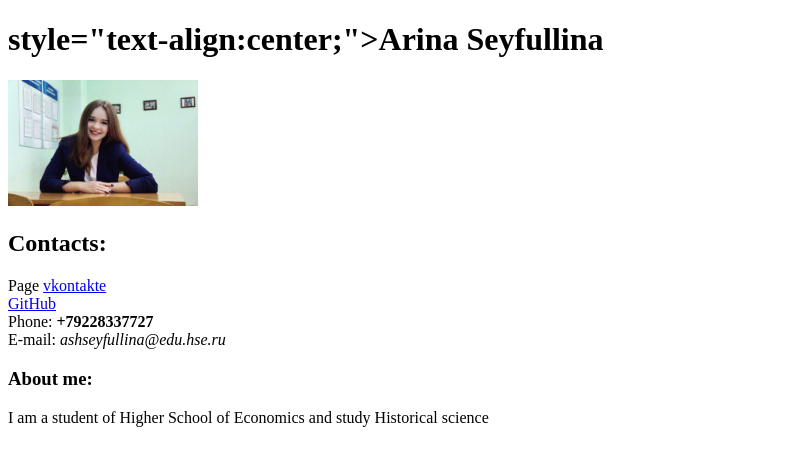
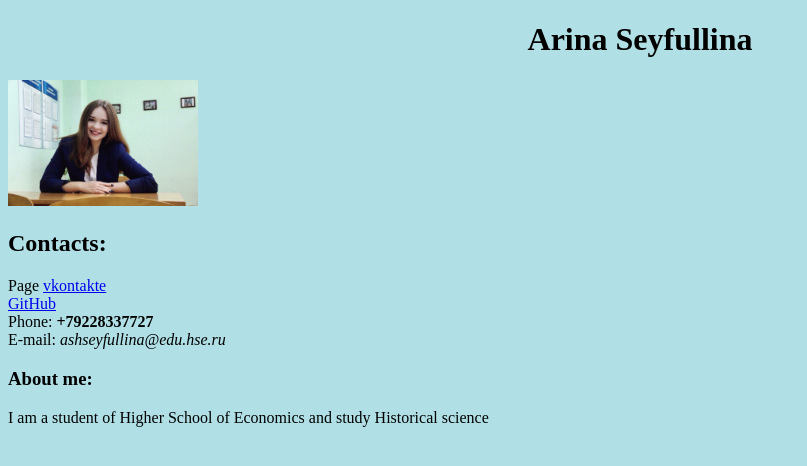
Before and after one commit to ashseyfullina/ashseyfullina.github.io, a plain HTML site: page index.html in a window 1280 px wide. Shown: the whole page, without its empty margins (0-807 px from the left). Drawn offline with Linux system fonts and the light colour scheme.

Commit message:
Update index.html

```diff
--- a/index.html
+++ b/index.html
@@ -5,9 +5,9 @@
       <title>My personal page</title>
       </head>
       <body>
-          <style="background-color"-maroon;">
 
-<h1> style="text-align:center;">Arina Seyfullina</h1>
+
+<h1 style="text-align:center;">Arina Seyfullina</h1>
       <left><img alt="It's me" width="15%" src="me.jpg"></left>
       <br/>
       <h2>Contacts:</h2>
@@ -22,6 +22,8 @@
 
       I am a student of Higher School of Economics and study Historical science
 
+                         <body style="background-color:powderblue;">
+
       </style>
        </body>
 
```
